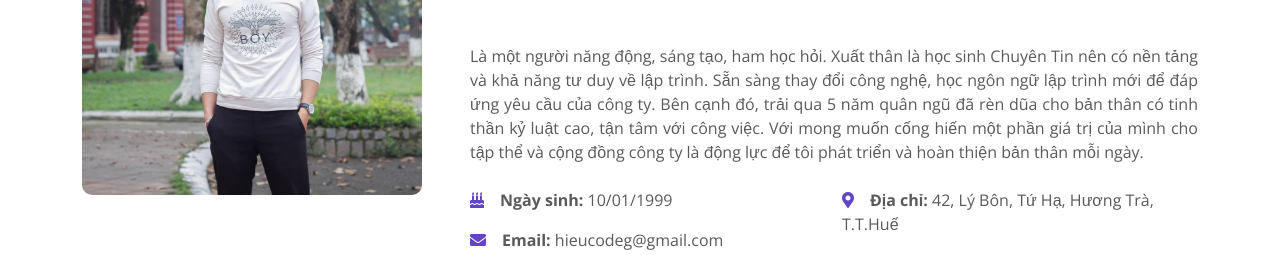
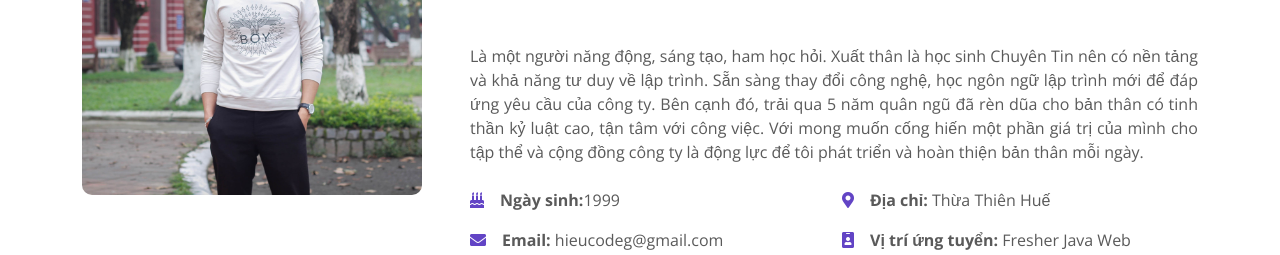
Before and after one commit to HieuCodeg/profile-vi, a plain HTML site: page index.html in a window 1280 px wide. Shown: the part 988-1243 px from the top of the page. Drawn offline with nearby package versions, Linux system fonts and the light colour scheme.

Commit message:
change infor

```diff
--- a/index.html
+++ b/index.html
@@ -123,12 +123,12 @@
                         thân mỗi ngày.</p>
                         <div class="row g-3 mb-4">
                             <div class="col-sm-6">
-                                <p class="mb-3"><i class="fas fa-birthday-cake text-primary me-3"></i><b>Ngày sinh:</b> 10/01/1999</p>
+                                <p class="mb-3"><i class="fas fa-birthday-cake text-primary me-3"></i><b>Ngày sinh:</b>1999</p>
                                 <p class="mb-3"><i class="fas fa-envelope text-primary me-3"></i><b>Email:</b> hieucodeg@gmail.com</p>
                                 <p class="mb-3"><i class="fas fa-phone-square-alt text-primary me-3"></i><b>Số điện thoại:</b> 0346767217</p>
                             </div>
                             <div class="col-sm-6">
-                                <p class="mb-3"><i class="fas fa-map-marker-alt text-primary me-3"></i><b>Địa chỉ:</b> 42, Lý Bôn, Tứ Hạ, Hương Trà, T.T.Huế</p>
+                                <p class="mb-3"><i class="fas fa-map-marker-alt text-primary me-3"></i><b>Địa chỉ:</b> Thừa Thiên Huế</p>
                                 <p class="mb-3"><i class="fas fa-id-badge text-primary me-3"></i><b>Vị trí ứng tuyển:</b> Fresher Java Web FullStack</p>
                                 <p class="mb-3"><i class="fab fa-github-square text-primary me-3"></i><b>Github:</b> <a href="https://github.com/HieuCodeg" target="_blank">https://github.com/HieuCodeg</a></p>
                             </div>
```
